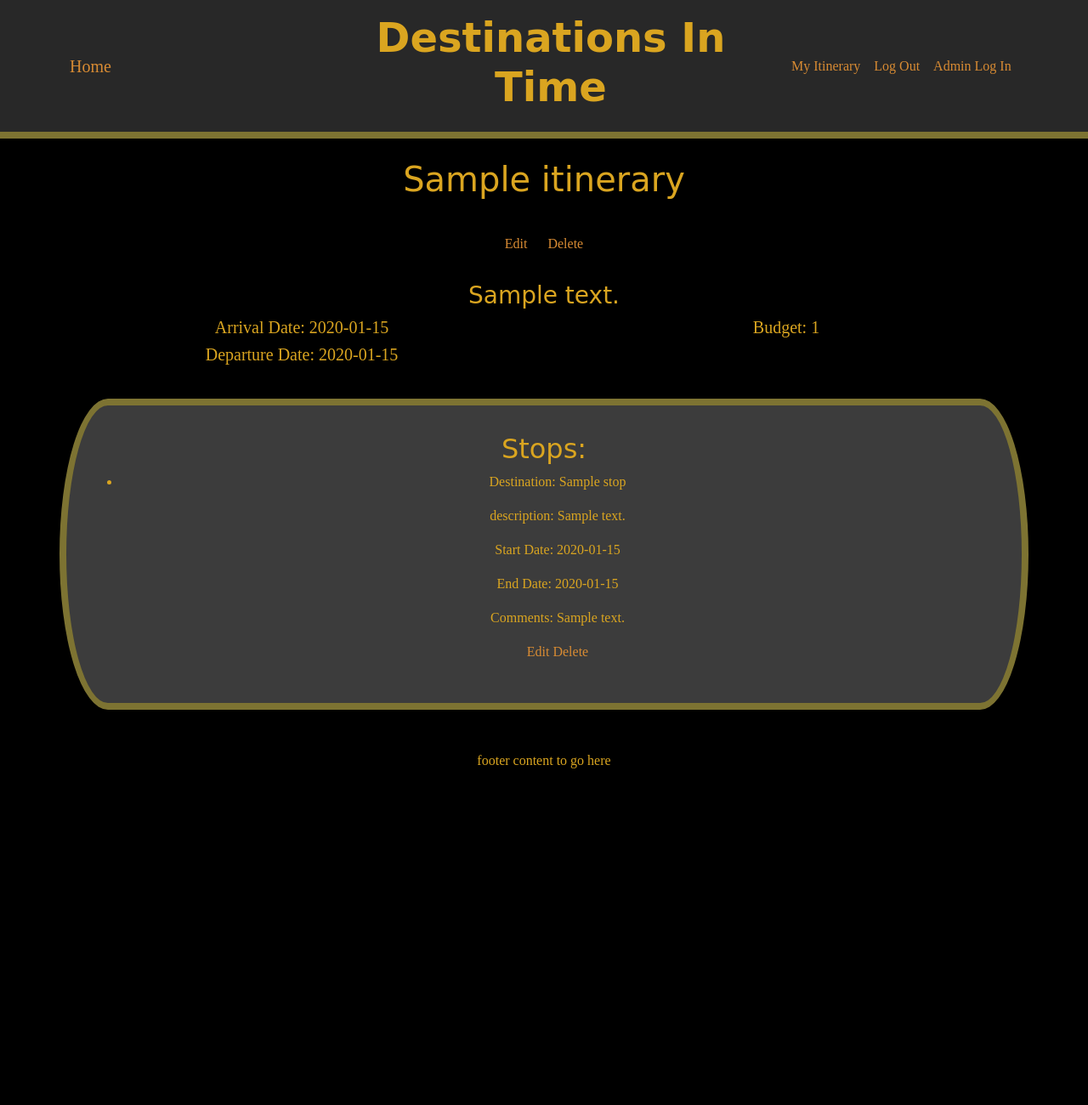
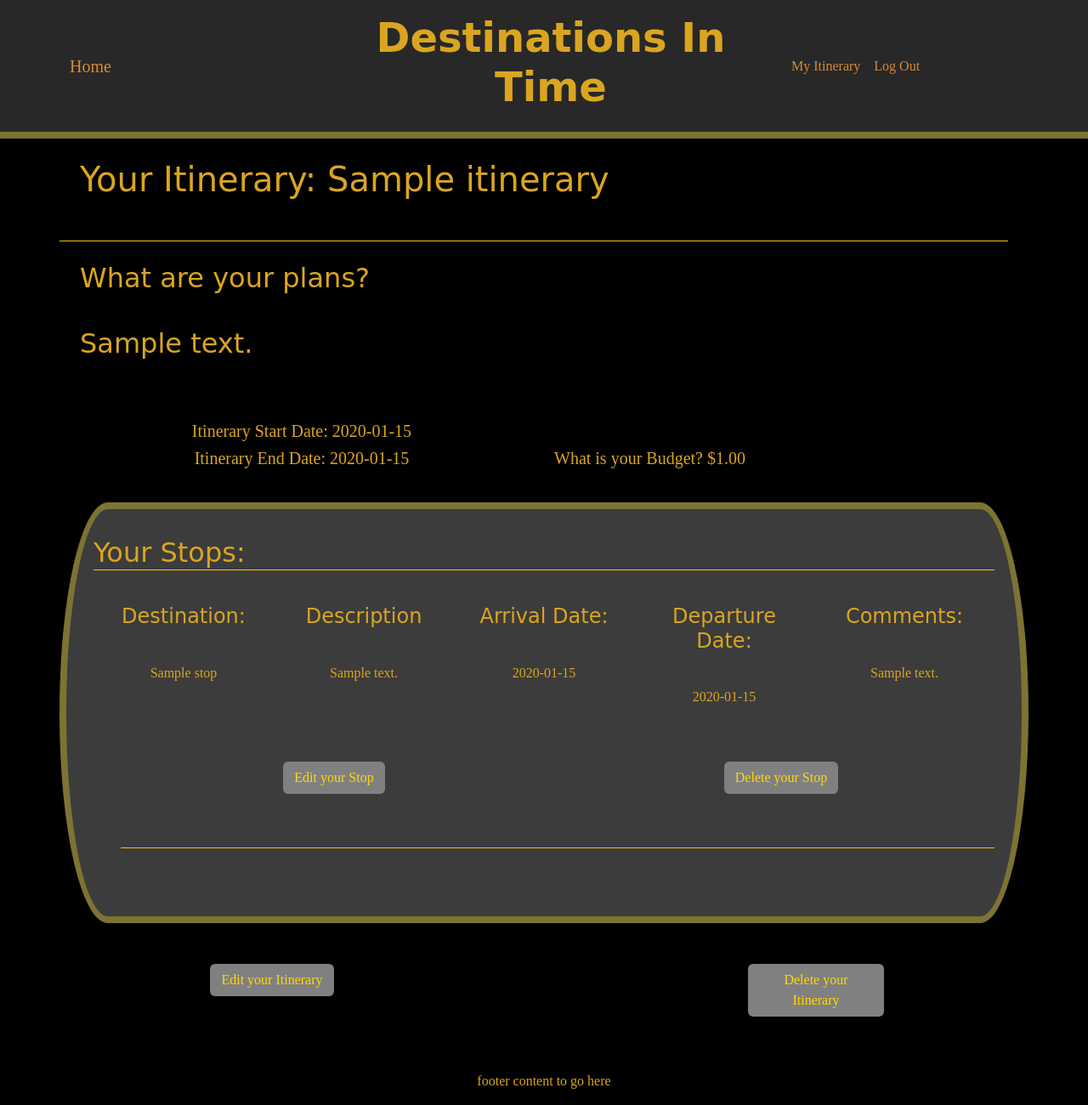
Before and after one commit to BUSAMT/DestinationInTime, a Django app: page /itins/1/ in a window 1280 px wide. Shown: the whole page at 85% size. Before the commit the page ends 904 px from the top, so only its background shows below. Run offline with Django 4.2, Linux system fonts and the light colour scheme; a user stored in the database is signed in; tables that the repository leaves empty hold one stand-in row (values such as "Sample post"); some web fonts are replaced.

Commit message:
done css for itins/stop index showing page

```diff
--- a/main_app/templates/base.html
+++ b/main_app/templates/base.html
@@ -33,7 +33,9 @@
                             <li class="nav-item nav-link"><a href="{% url 'signup' %}">Sign Up</a></li>
                             <li class="nav-item nav-link"><a href="{% url 'login' %}">Log In</a></li>
                         {% endif %}
+                        {% if obj.is_superuser %}
                             <li class="nav-item nav-link"><a href="{% url 'admin:index' %}">Admin Log In</a></li>
+                        {% endif %}
                     </ul>
                 </div>
             </div>
--- a/main_app/templates/itins/detail.html
+++ b/main_app/templates/itins/detail.html
@@ -2,43 +2,85 @@
 {% block content %}
 
 <section class="container text-center">
+    <div class="row container-fluid h4 pb-2 mb-4 border-bottom border-warning text-start">
+        <h1 class="title">Your Itinerary: {{ itinerary.init_name }}</h1>
+    </div>
+
+
+        <div class="row container text-start ">
+            <h2>What are your plans? <br> <br> {{ itinerary.itin_description }}</h2>
+        </div>
     <div class="row">
-        <h1 class="title">{{ itinerary.init_name }}</h1>
-    </div>
-    <div class="row justify-content-center">
-        <a href="{% url 'itins_update' itinerary.id %}">Edit</a>
-        <a href="{% url 'itins_delete' itinerary.id %}">Delete</a>
-    </div>
-    <div class="padder"></div>
-    <div class="row">
-        <h3>{{ itinerary.itin_description }}</h3>
-    </div>
-    <div class="row">
+        <div class="padder container"></div>
+        <div class="padder container"></div>
         <div class="col">
-            <h5>Arrival Date: {{ itinerary.init_travel_date|date:"Y-m-d" }}</h5>
-            <h5>Departure Date: {{ itinerary.end_travel_date|date:"Y-m-d" }}</h5>
+            <h5>Itinerary Start Date: {{ itinerary.init_travel_date|date:"Y-m-d" }}</h5>
+            <h5>Itinerary End Date: {{ itinerary.end_travel_date|date:"Y-m-d" }}</h5>
         </div>
-        <div class="col">
-            <h5>Budget: {{ itinerary.user_budget }}</h5>
+        <div class="col d-flex align-items-end">
+            <h5>What is your Budget? ${{ itinerary.user_budget|floatformat:2|safe }}</h5>
         </div>
     </div>
-    <div class="padder"></div>
+
+    <div class="padder container"></div>
 
     <div class="row">
         <div class="destination-card">
-            <h2>Stops:</h2>
+            <h2 class=" text-start border-bottom border-warning ">Your Stops:</h2>
+
+            <div class="padder container"></div>
+
+            {% for stop in stops %}
+            <div class="container text-center">
+                <div class="row">
+                  <div class="col">
+                    <h4>Destination:</h4>
+                    <div class="padder container"></div>
+                    <div class="row justify-content-center">{{ stop.dest_name }}</div>
+                </div>
+                <div class="col">
+                    <h4>Description</h4>
+                    <div class="padder container"></div>
+                    <div class="row justify-content-center">{{ stop.dest_description }}</div>
+                  </div>
+                  <div class="col">
+                    <h4>Arrival Date:</h4>
+                  <div class="padder container"></div>
+                  <div class="row justify-content-center">{{ stop.init_date_at_dest|date:"Y-m-d" }}</div>
+                  </div>
+                  <div class="col">
+                    <h4>Departure Date:</h4>
+                  <div class="padder container"></div>
+                  <div class="row justify-content-center">{{ stop.end_date_at_dest|date:"Y-m-d" }}</div>
+                  </div>
+                  <div class="col">
+                    <h4>Comments:</h4>
+                  <div class="padder container"></div>
+                  <div class="row justify-content-center">{{ stop.comments }}</div>
+                  </div>
+                </div>
+              </div>
             <ul>
-              {% for stop in stops %}
-                <li>
-                  <p>Destination: {{ stop.dest_name }}</p>
-                  <p>description: {{ stop.dest_description }}</p>
-                  <p>Start Date: {{ stop.init_date_at_dest|date:"Y-m-d" }}</p>
-                  <p>End Date: {{ stop.end_date_at_dest|date:"Y-m-d" }}</p>
-                  <p>Comments: {{ stop.comments }}</p>
 
-                  <a href="{% url 'edit_stop' itinerary.id stop.id %}">Edit</a>
-                  <a href="{% url 'delete_stop' itinerary.id stop.id %}">Delete</a>
+              <div class="padder container"></div>
+              <div class="padder container"></div>
+              <div class="row">
+                <div class="col d-flex flex-row justify-content-center"">
+                    <a href="{% url 'edit_stop' itinerary.id stop.id %}">
+                        <button class="btn">Edit your Stop</button>
+                    </a>
+                </div>
+                <div class="col d-flex justify-content-center">
+                    <a href="{% url 'delete_stop' itinerary.id stop.id %}">
+                        <button class="btn">Delete your Stop</button>
+                    </a>
+                </div>
+            </div>
                 </li>
+                <div class="padder container"></div>
+                <div class="padder container border-bottom border-warning"></div>
+                <div class="padder container"></div>
+
               {% endfor %}
             </ul>
         </div>
@@ -47,4 +89,19 @@
 
 </section>
 
+<div class="row">
+    <div class="col d-flex flex-row justify-content-center"">
+        <a href="{% url 'itins_update' itinerary.id %}">
+            <button class="btn">Edit your Itinerary</button>
+        </a>
+    </div>
+    <div class="col d-flex justify-content-center">
+        <a href="{% url 'itins_delete' itinerary.id %}">
+            <button class="btn">Delete your Itinerary</button>
+        </a>
+    </div>
+    <div class="padder container"></div>
+    <div class="padder container"></div>
+
+
 {% endblock %}
```
